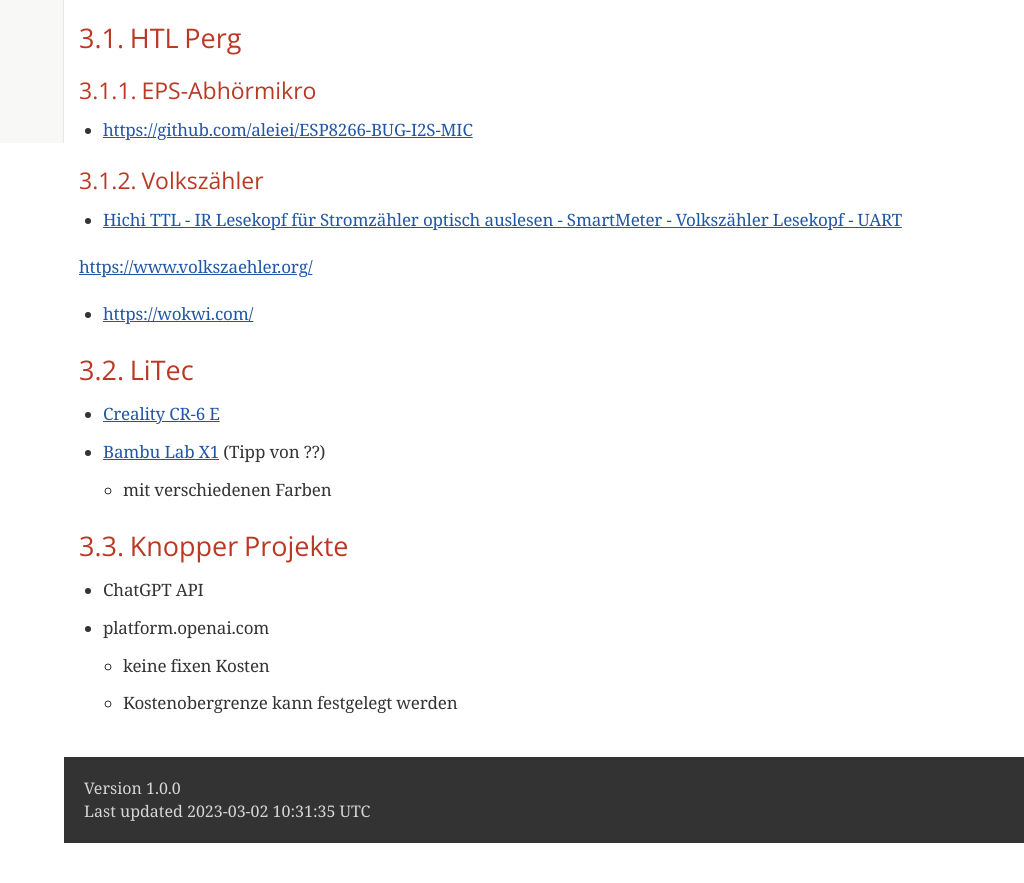
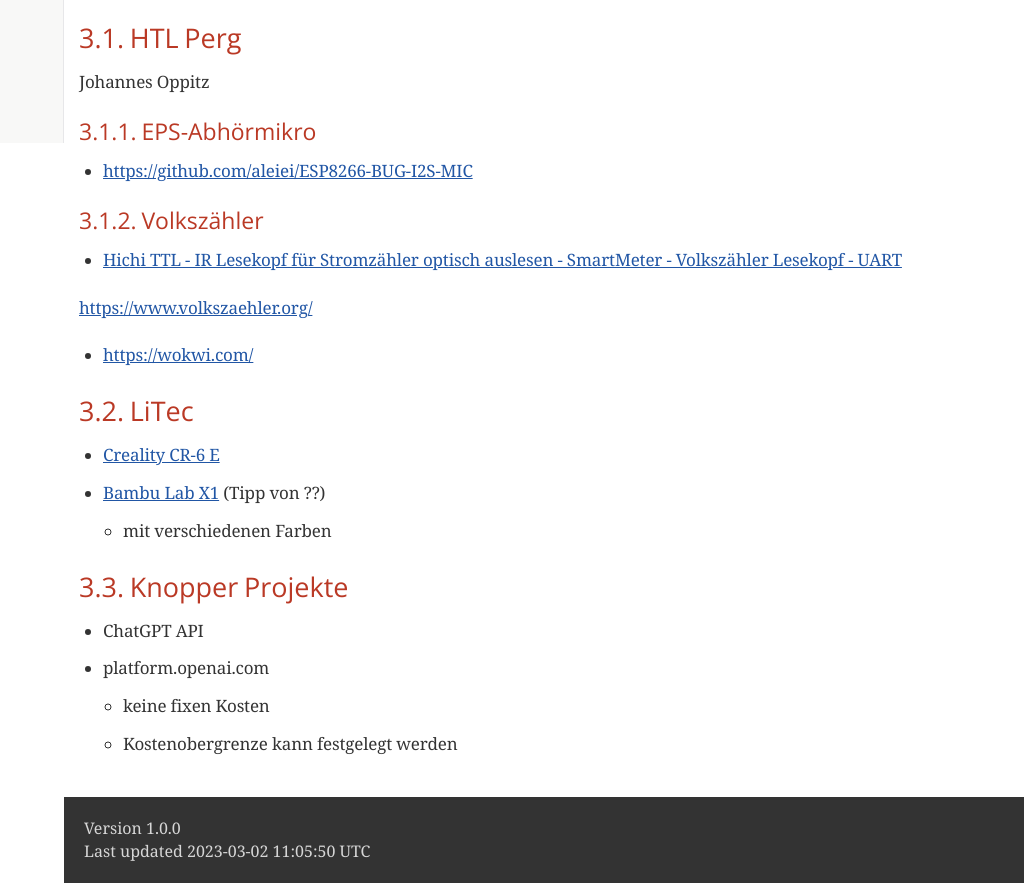
Before and after one commit to HTL-Leonding-Stuetz/2023-03-fortbildung-rpi-knopper, a plain HTML site: page index.html in a window 1280 px wide. Shown: the part 657-1540 px from the top of the page, without its empty margins (256-1280 px from the left). Before the commit the page ends 1500 px from the top, so only its background shows below. Drawn offline with nearby package versions, Linux system fonts and the light colour scheme; a web font is replaced by a local one.

Commit message:
Deploying to gh-pages from  @ be0ccc4f096333aa1425b62c12668c53ad1be6ac 🚀

```diff
--- a/index.html
+++ b/index.html
@@ -498,6 +498,9 @@
 <div class="sectionbody">
 <div class="sect2">
 <h3 id="_htl_perg"><a class="anchor" href="#_htl_perg"></a>3.1. HTL Perg</h3>
+<div class="paragraph">
+<p>Johannes Oppitz</p>
+</div>
 <div class="sect3">
 <h4 id="_eps_abhörmikro"><a class="anchor" href="#_eps_abhörmikro"></a>3.1.1. EPS-Abhörmikro</h4>
 <div class="ulist">
@@ -578,7 +581,7 @@
 <div id="footer">
 <div id="footer-text">
 Version 1.0.0<br>
-Last updated 2023-03-02 10:31:35 UTC
+Last updated 2023-03-02 11:05:50 UTC
 </div>
 </div>
 </body>
```
